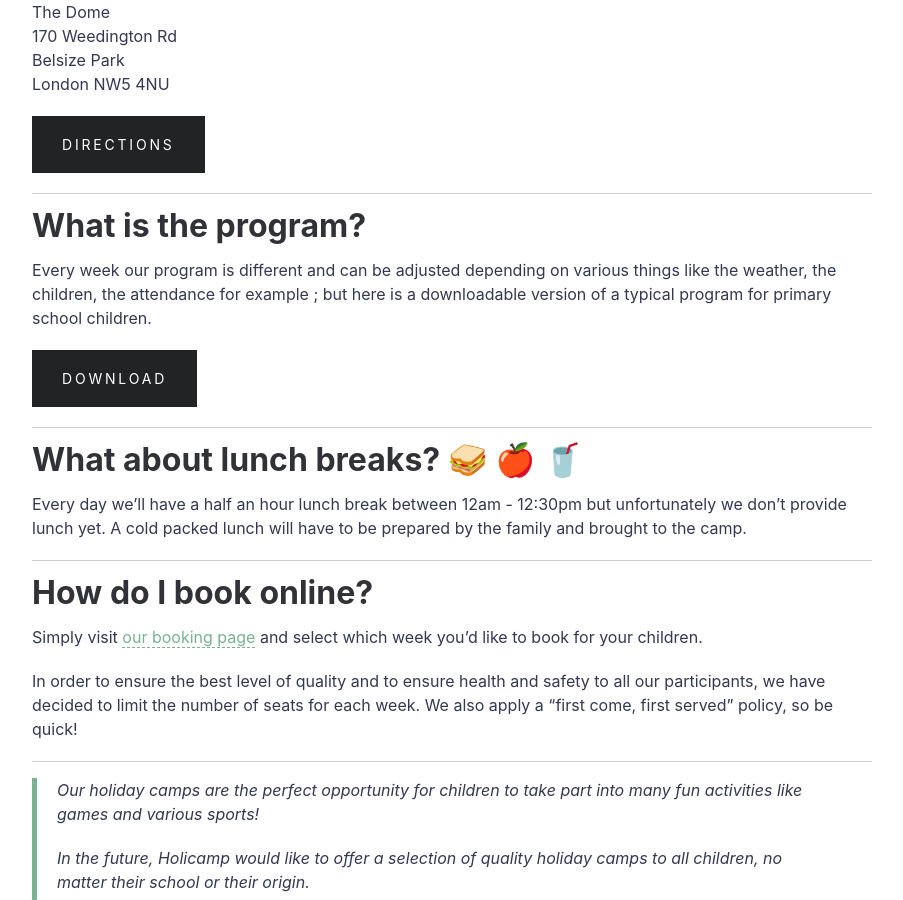
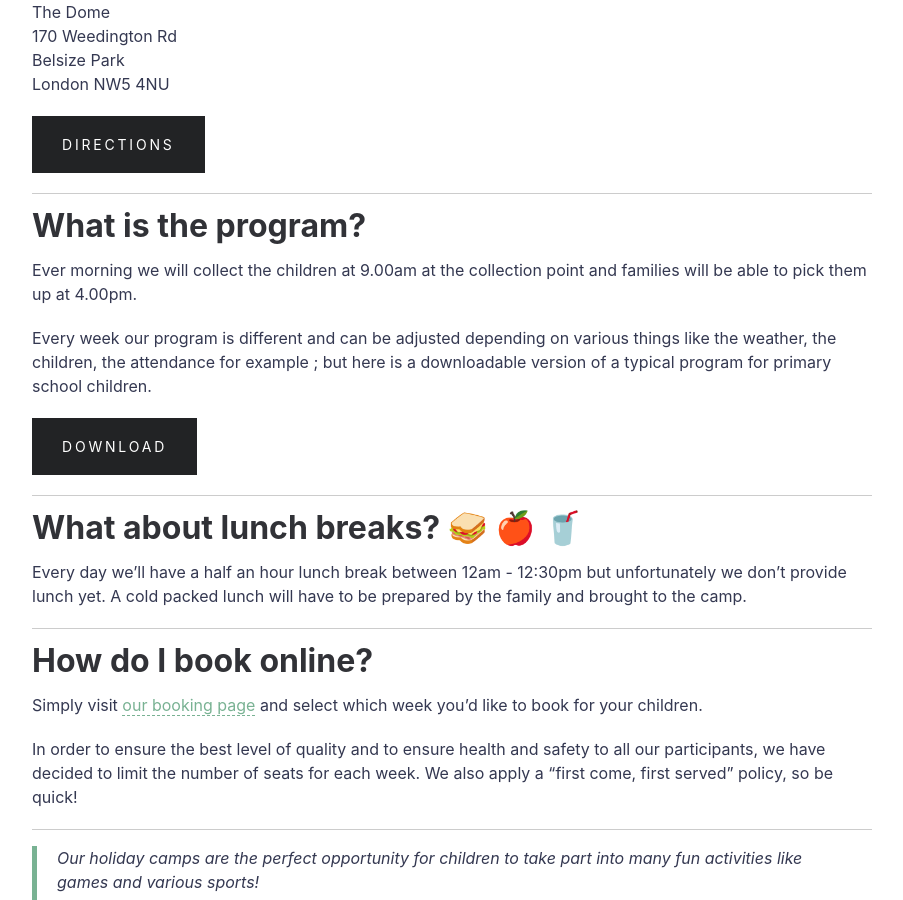
Before and after one commit to holicamp/holicamp.github.io, a Jekyll site: the page built from about.md, in a window 1280 px wide and 900 px high, scrolled down 2499 px. Shown: the whole window, without its empty margins (188-1091 px from the left). Built offline with Jekyll 4.4.1, drawn with Linux system fonts in a browser that asks for light colours.

Commit message:
Adding hours

```diff
--- a/about.md
+++ b/about.md
@@ -74,6 +74,9 @@ London NW5 4NU
 
 # What is the program?
 
+Ever morning we will collect the children at 9.00am at the collection point and families will be able
+to pick them up at 4.00pm.
+
 Every week our program is different and can be adjusted depending on various things like the weather,
 the children, the attendance for example ; but here is a downloadable version of a typical program for
 primary school children.
```
